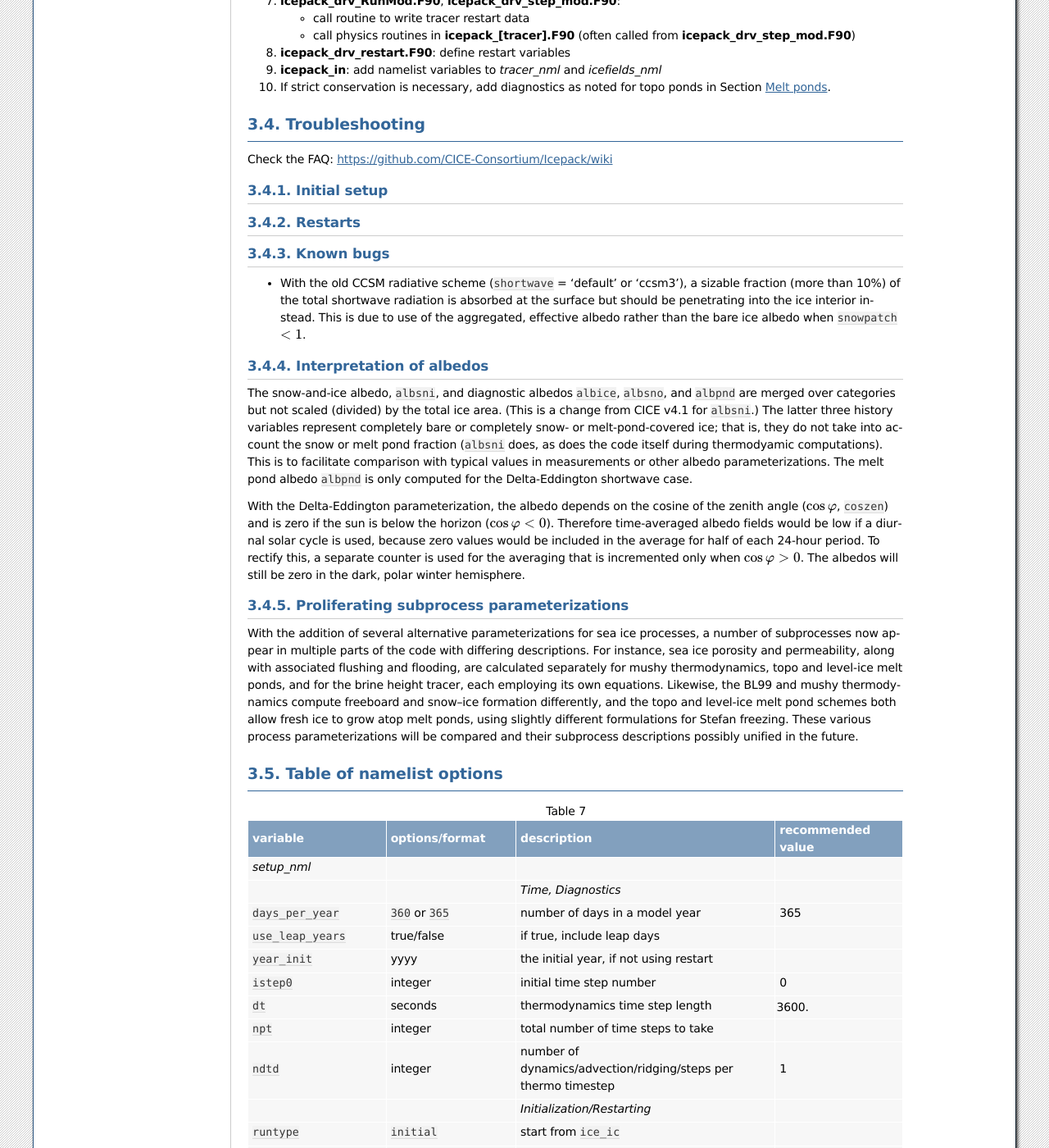
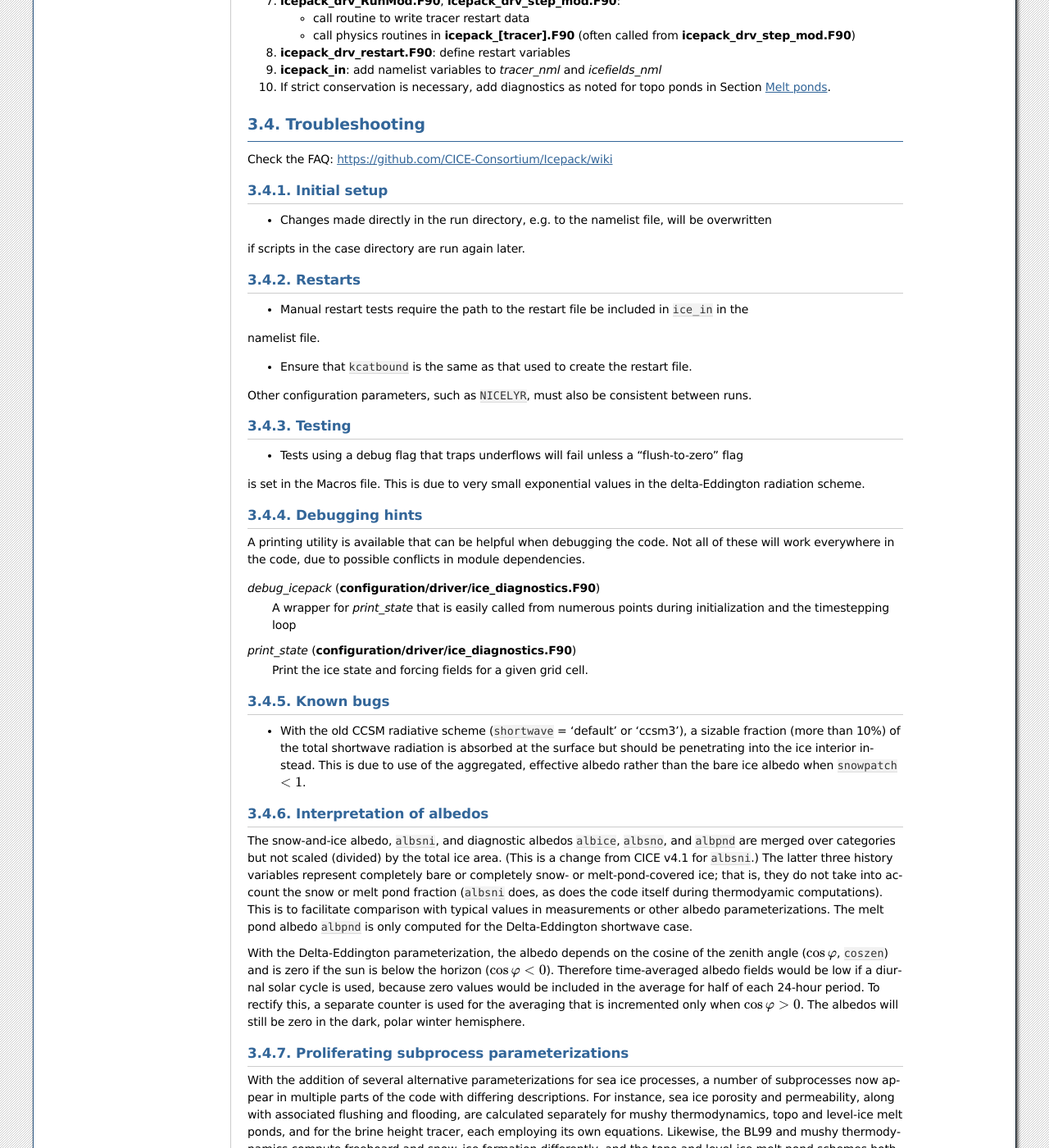
Before and after one commit to CICE-Consortium/Icepack, a Sphinx documentation site: the page built from doc/source/icepack_3_user_guide.rst, in a window 1280 px wide and 1400 px high, scrolled down 8631 px. Shown: the whole window at 82% size. Built offline with Sphinx 7.4.7, drawn with Linux system fonts in a browser that asks for light colours; cross-references to code outside the pages are shown as plain code; some of the changed text lies outside the part shown.

Commit message:
updates to troubleshooting section

```diff
--- a/doc/source/icepack_3_user_guide.rst
+++ b/doc/source/icepack_3_user_guide.rst
@@ -357,7 +357,8 @@ Model output
 History output from Icepack is not currently supported in the Icepack driver, except
 in restart files.
 
-The sea ice model `CICE <https://github.com/CICE-Consortium/CICE>`_ provides extensive options for model output, including many derived output variables.
+The sea ice model `CICE <https://github.com/CICE-Consortium/CICE>`_ provides extensive
+options for model output, including many derived output variables.
 
 Diagnostic files
 ~~~~~~~~~~~~~~~~
@@ -613,10 +614,42 @@ Check the FAQ: https://github.com/CICE-Consortium/Icepack/wiki
 Initial setup
 -------------
 
+- Changes made directly in the run directory, e.g. to the namelist file, will be overwritten
+if scripts in the case directory are run again later.
+
 .. _restarttrouble:
 
 Restarts
 --------
+
+- Manual restart tests require the path to the restart file be included in ``ice_in`` in the
+namelist file.
+
+- Ensure that ``kcatbound`` is the same as that used to create the restart file.
+Other configuration parameters, such as ``NICELYR``, must also be consistent between runs.
+
+.. _testtrouble:
+
+Testing
+--------
+
+- Tests using a debug flag that traps underflows will fail unless a "flush-to-zero" flag
+is set in the Macros file.  This is due to very small exponential values in the delta-Eddington
+radiation scheme.
+
+Debugging hints
+---------------
+
+A printing utility is available that can be helpful when debugging the
+code. Not all of these will work everywhere in the code, due to possible
+conflicts in module dependencies.
+
+*debug\_icepack* (**configuration/driver/ice\_diagnostics.F90**)
+    A wrapper for *print\_state* that is easily called from numerous
+    points during initialization and the timestepping loop
+
+*print\_state* (**configuration/driver/ice\_diagnostics.F90**)
+    Print the ice state and forcing fields for a given grid cell.
 
 Known bugs
 ----------
```
Also changed, not shown: other parts of doc/source/icepack_3_user_guide.rst (+2 -0 lines).
